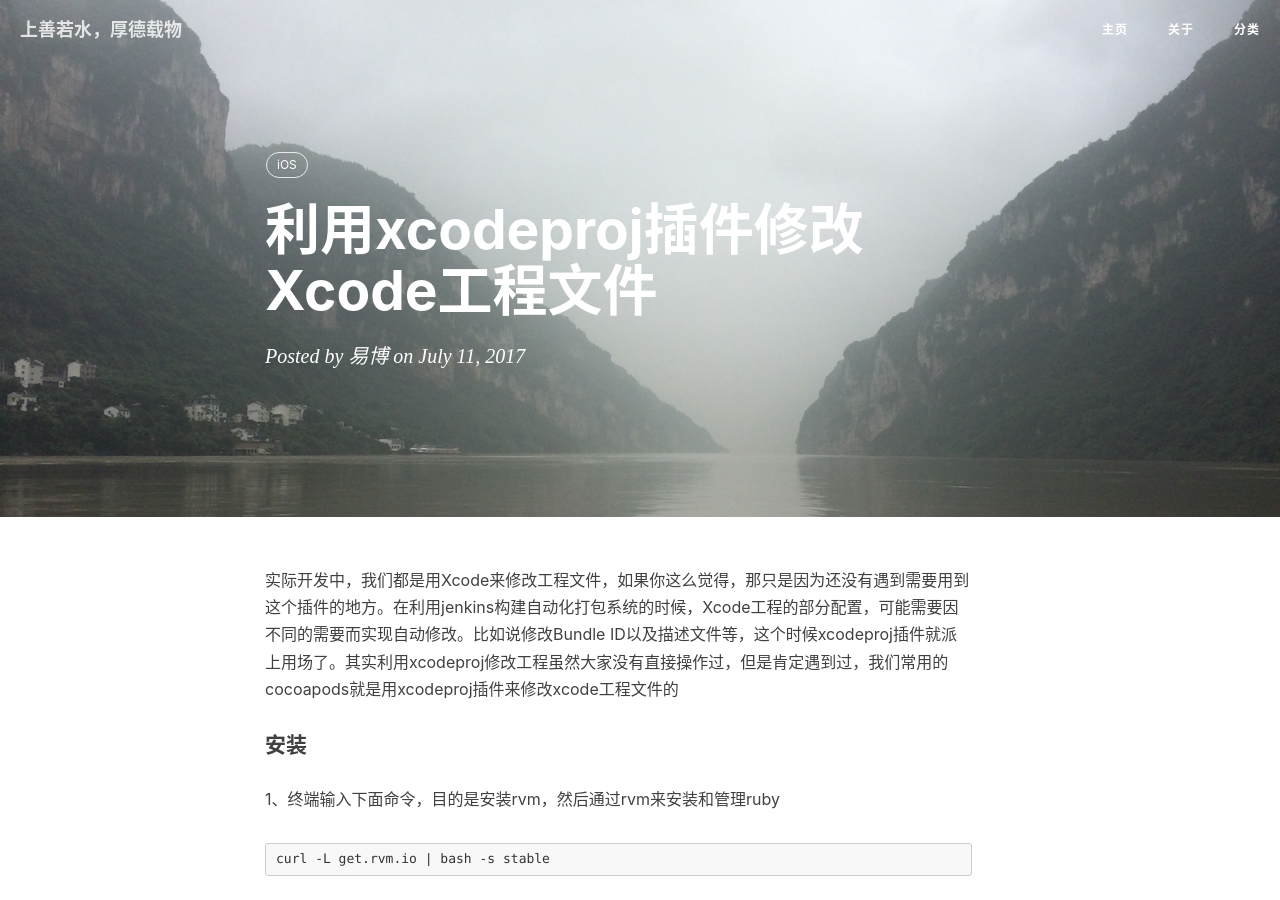
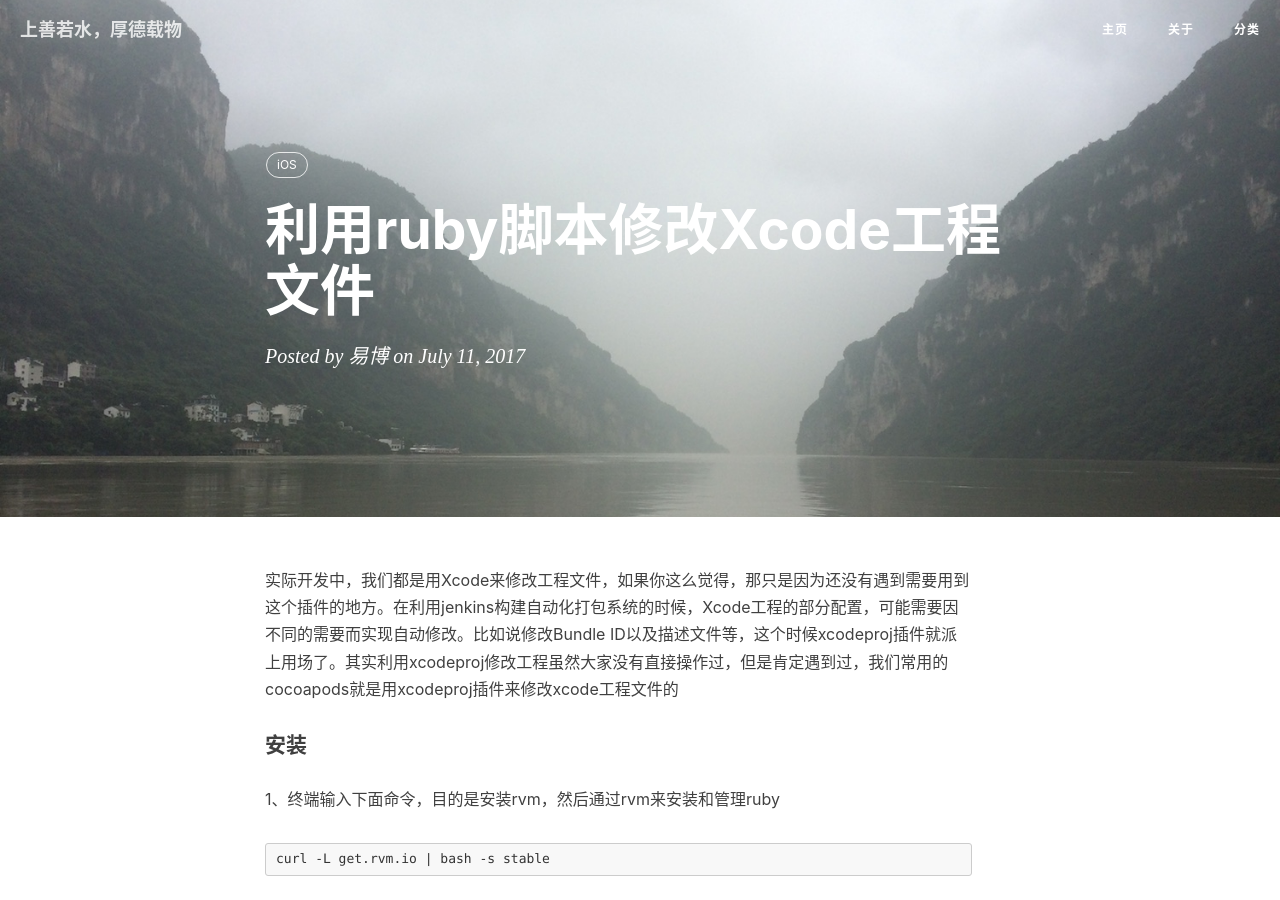
Before and after one commit to xttxqjfg/xttxqjfg.github.io, a Jekyll site: the page built from _posts/201707/2017-07-11-xcodeproj修改xcode工程文件.markdown, in a window 1280 px wide and 900 px high. Built offline with Jekyll 4.4.1, drawn with Linux system fonts in a browser that asks for light colours; nearby versions of some CDN libraries; comment, search, counter and statistics services are not loaded.

Commit message:
no message

```diff
--- a/_posts/201707/2017-07-11-xcodeproj修改xcode工程文件.markdown
+++ b/_posts/201707/2017-07-11-xcodeproj修改xcode工程文件.markdown
@@ -1,6 +1,6 @@
 ---
 layout:     post
-title:      "利用xcodeproj插件修改Xcode工程文件"
+title:      "利用ruby脚本修改Xcode工程文件"
 subtitle:   ""
 date:       2017-07-11 15:41:00
 author:     "易博"
```
